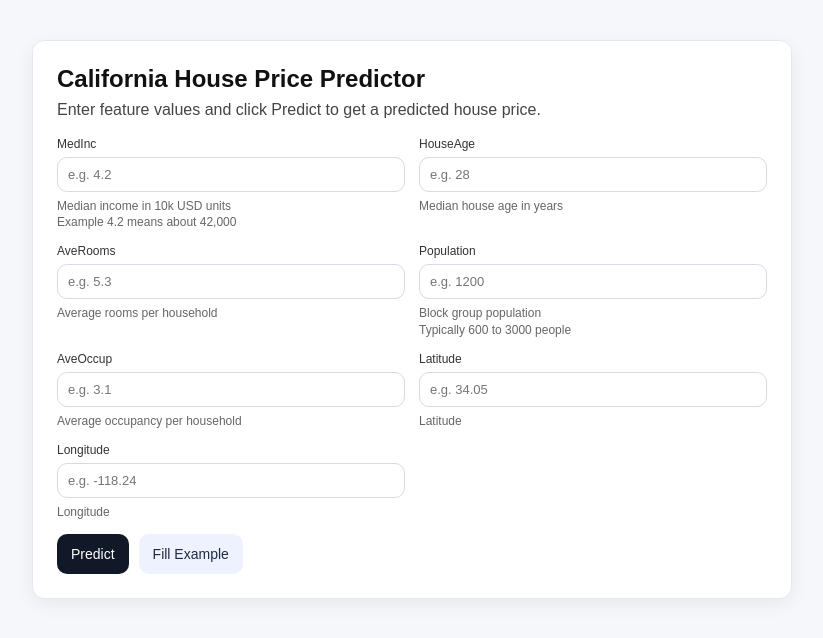
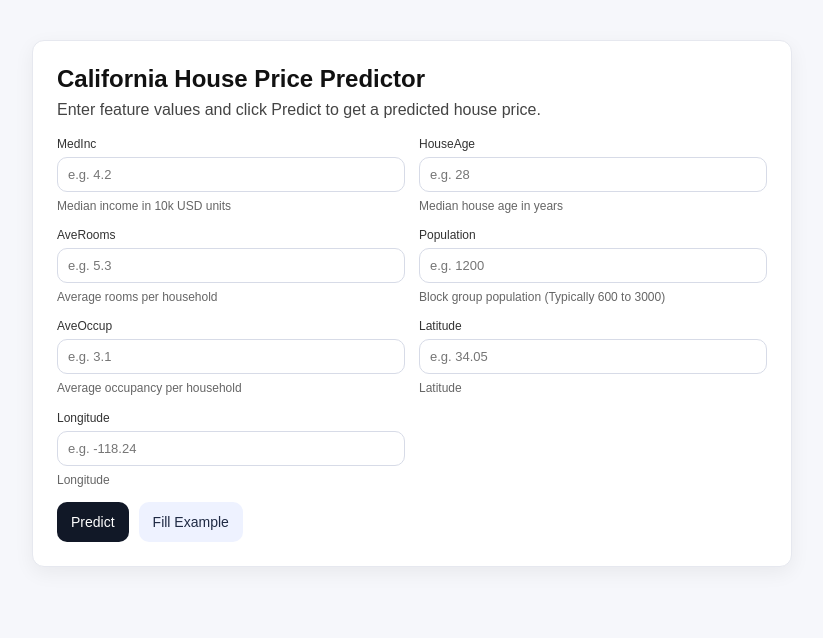
Before and after one commit to khanhqn1/californiahousepricing, a Flask app: page / in a window 1280 px wide. Shown: the top 638 px of the page, without its empty margins (228-1051 px from the left). Run offline with Flask 3, Linux system fonts and the light colour scheme; parts of the project's set-up code (start-up, migrations or seed data) failed here and were passed over.

Commit message:
Refine hint text in home.html form
Updated hint text formatting in the form fields.

```diff
--- a/templates/home.html
+++ b/templates/home.html
@@ -49,7 +49,7 @@
         <div>
           <label for="MedInc">MedInc</label>
           <input id="MedInc" type="number" step="any" placeholder="e.g. 4.2" required />
-          <div class="hint">Median income in 10k USD units<br>Example 4.2 means about 42,000</div>
+          <div class="hint">Median income in 10k USD units</div>
         </div>
 
         <div>
@@ -67,7 +67,7 @@
         <div>
           <label for="Population">Population</label>
           <input id="Population" type="number" step="any" placeholder="e.g. 1200" required />
-          <div class="hint">Block group population<br>Typically 600 to 3000 people</div>
+          <div class="hint">Block group population (Typically 600 to 3000)</div>
         </div>
 
         <div>
```
